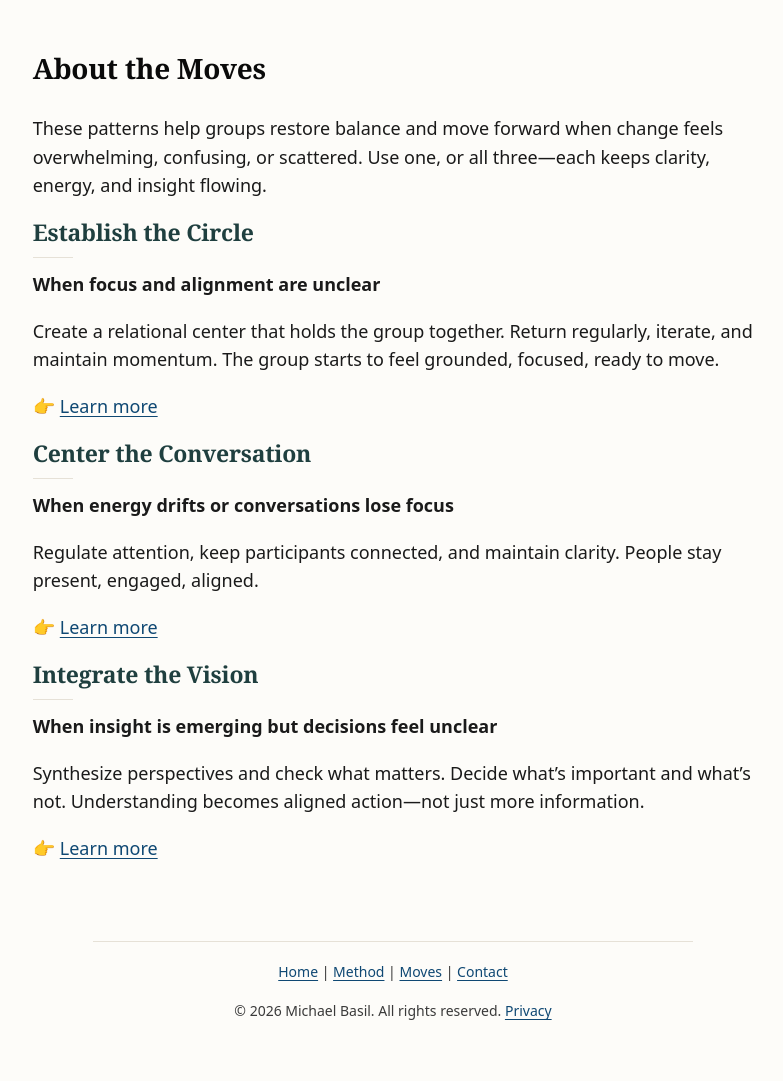
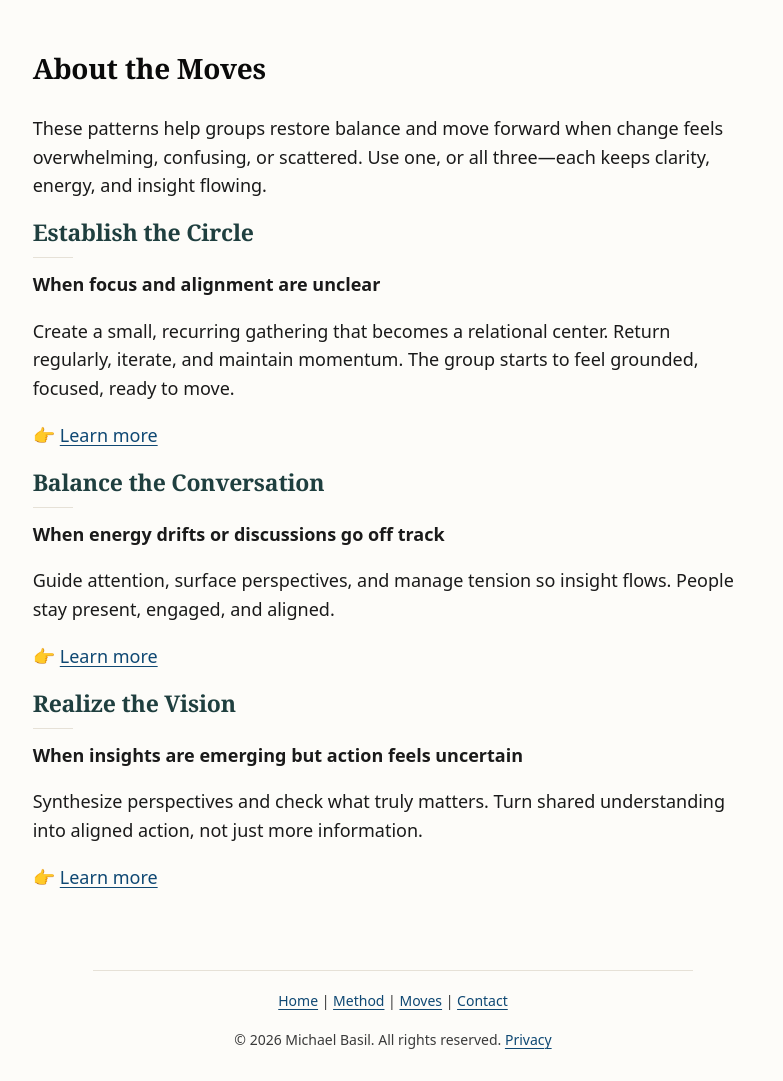
Before and after one commit to basil-family-lab/circle, a Jekyll site: the page built from moves.md, in a window 1280 px wide. Shown: the whole page, without its empty margins (247-1030 px from the left). Built offline with Jekyll 4.4.1, drawn with Linux system fonts in a browser that asks for light colours; before the commit the page ends 1052 px from its top, so only the background shows below that.

Commit message:
refactor: moves - balance, realize

```diff
--- a/moves.md
+++ b/moves.md
@@ -14,22 +14,22 @@ These patterns help groups restore balance and move forward when change feels ov
 
 **When focus and alignment are unclear**
 
-Create a relational center that holds the group together. Return regularly, iterate, and maintain momentum. The group starts to feel grounded, focused, ready to move.
+Create a small, recurring gathering that becomes a relational center. Return regularly, iterate, and maintain momentum. The group starts to feel grounded, focused, ready to move.
 
 👉 [Learn more](/establish/){: data-ga-event="learn_more" data-ga-label="moves_to_establish"}
 
-## Center the Conversation
+## Balance the Conversation
 
-**When energy drifts or conversations lose focus**
+**When energy drifts or discussions go off track**
 
-Regulate attention, keep participants connected, and maintain clarity. People stay present, engaged, aligned.
+Guide attention, surface perspectives, and manage tension so insight flows. People stay present, engaged, and aligned.
 
-👉 [Learn more](/center/){: data-ga-event="learn_more" data-ga-label="moves_to_center"}
+👉 [Learn more](/balance/){: data-ga-event="learn_more" data-ga-label="moves_to_balance"}
 
-## Integrate the Vision
+## Realize the Vision
 
-**When insight is emerging but decisions feel unclear**
+**When insights are emerging but action feels uncertain**
 
-Synthesize perspectives and check what matters. Decide what’s important and what’s not. Understanding becomes aligned action—not just more information.
+Synthesize perspectives and check what truly matters. Turn shared understanding into aligned action, not just more information.
 
-👉 [Learn more](/integrate/){: data-ga-event="learn_more" data-ga-label="moves_to_integrate"}
+👉 [Learn more](/realize/){: data-ga-event="learn_more" data-ga-label="moves_to_realize"}
```
Also changed, not shown: balance.md (added, +11 -0 lines), center.md (deleted, +0 -11 lines), integrate.md (deleted, +0 -11 lines), realize.md (added, +11 -0 lines).
